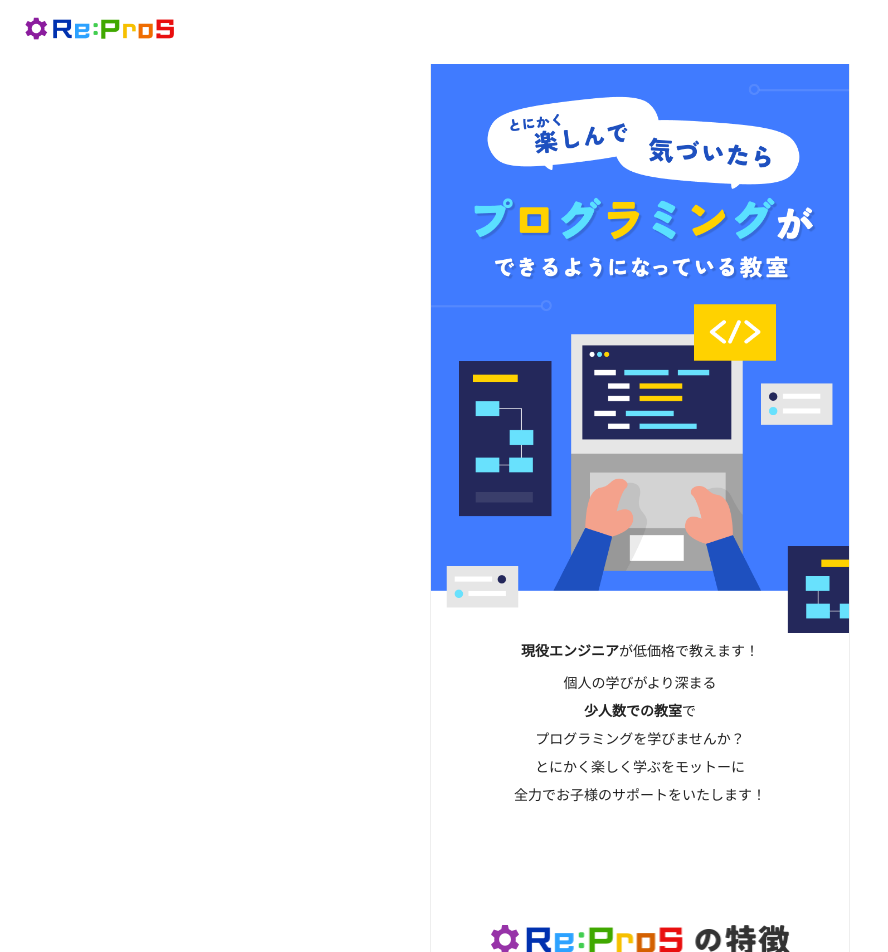
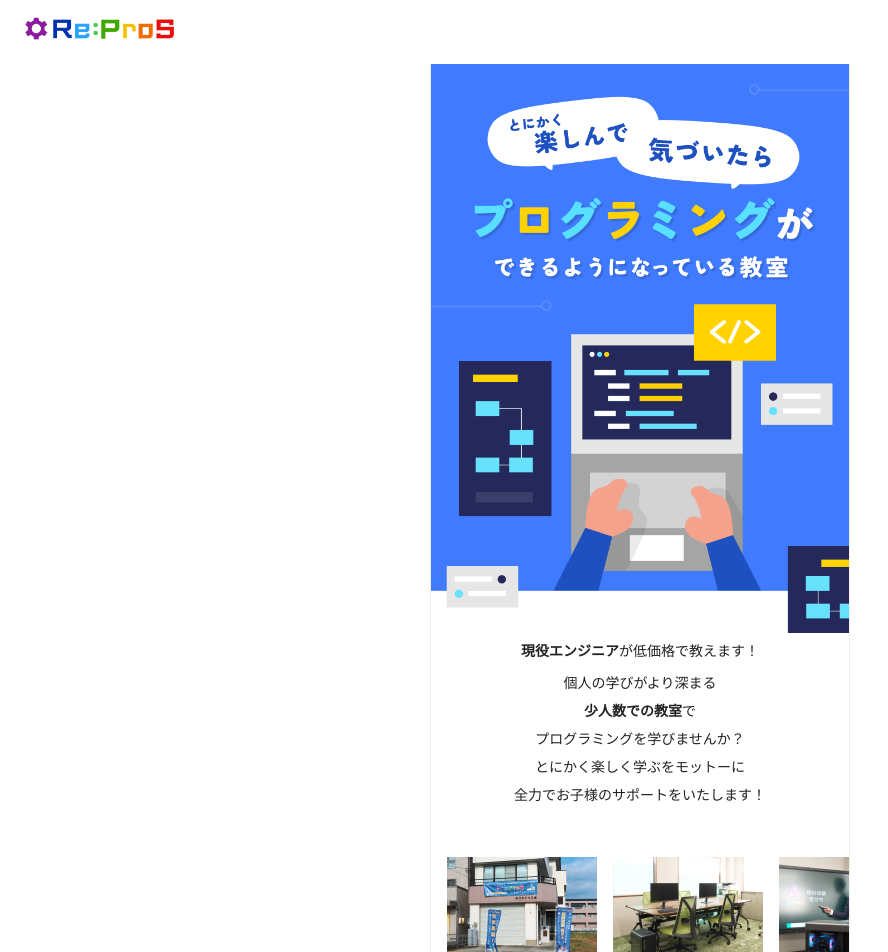
Before and after one commit to yutaroud/rect, a Next.js app: page /school in a window 1280 px wide. Shown: the top 952 px of the page, without its empty margins (0-888 px from the left). Built offline with nearby package versions, Linux system fonts and the light colour scheme.

Commit message:
[#117]feat:ギャラリーを追加

```diff
--- a/src/app/school/KeyVisual.tsx
+++ b/src/app/school/KeyVisual.tsx
@@ -1,6 +1,37 @@
 import Box from "@mui/material/Box";
 import Typography from "@mui/material/Typography";
 import fvImg from "../../../public/image/school/fv.png";
+
+const sxStyles = {
+  photos: {
+    display: 'flex',
+    gap: 2,
+    overflow: 'scroll',
+    overflowX: 'auto',
+    px: 2,
+    justifyContent: 'flex-start',
+    scrollSnapType: 'x mandatory',
+  },
+};
+
+const images = [
+  {
+    src: '../../../image/school/image_exterior.jpg',
+    alt: '教室の外観',
+  },
+  {
+    src: '../../../image/school/image_classroom.jpg',
+    alt: '教室の内観',
+  },
+  {
+    src: '../../../image/school/image_teaching.jpg',
+    alt: '画面を指差しながら教えている様子',
+  },
+  {
+    src: '../../../image/school/image_howToTeach.jpg',
+    alt: 'プログラミングをしている様子',
+  },
+];
 
 const KeyVisual = () => {
   return (
@@ -30,6 +61,17 @@ const KeyVisual = () => {
           全力でお子様のサポートをいたします！
         </Typography>
       </Box>
+      <Box sx={sxStyles.photos}>
+        {images.map((image, index) => (
+        <img
+          key={index}
+          src={image.src}
+          alt={image.alt}
+          width="150"
+          height="100"
+        />
+      ))}
+      </Box>
     </>
   );
 };
```
Also changed, not shown: public/image/school/image_exterior.jpg (added), public/image/school/image_teaching.jpg (added).
